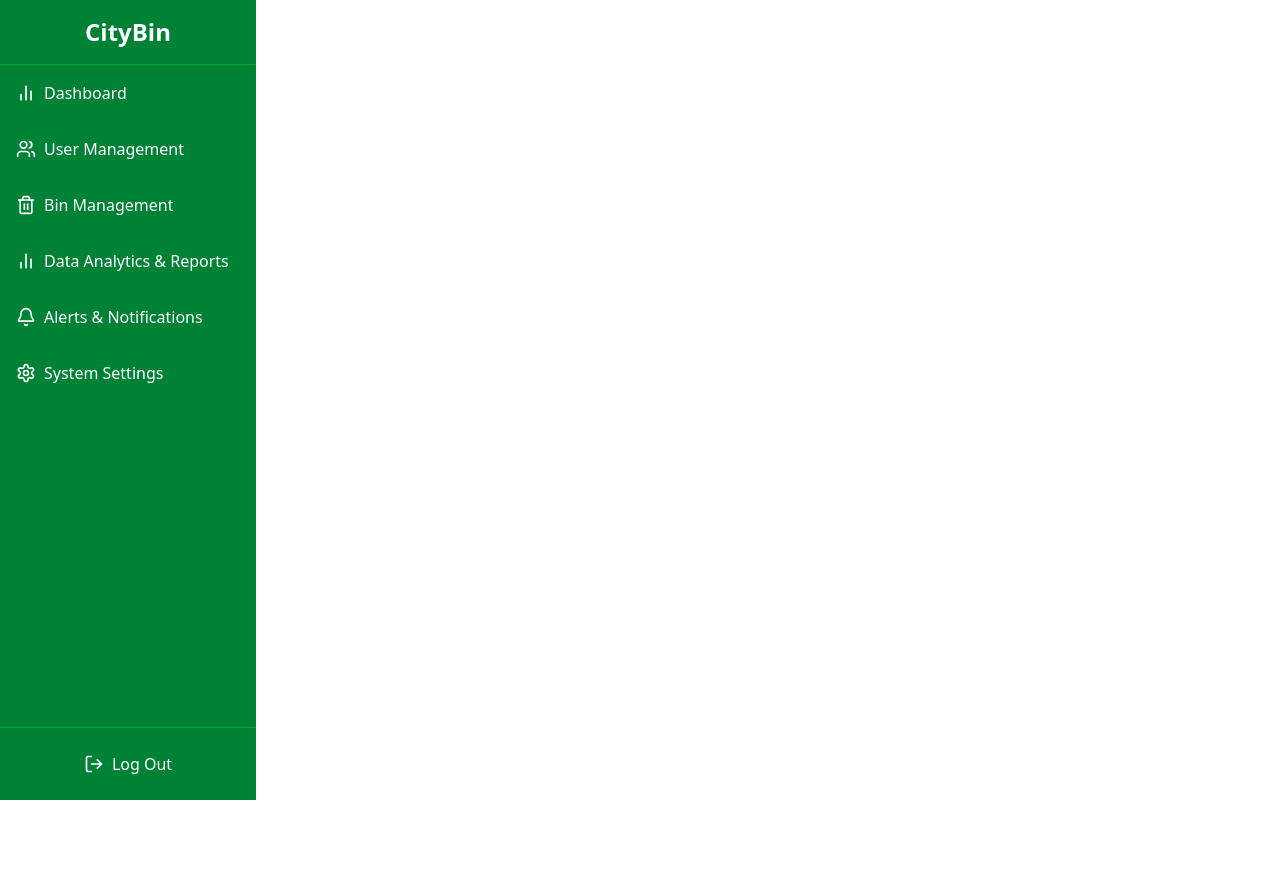
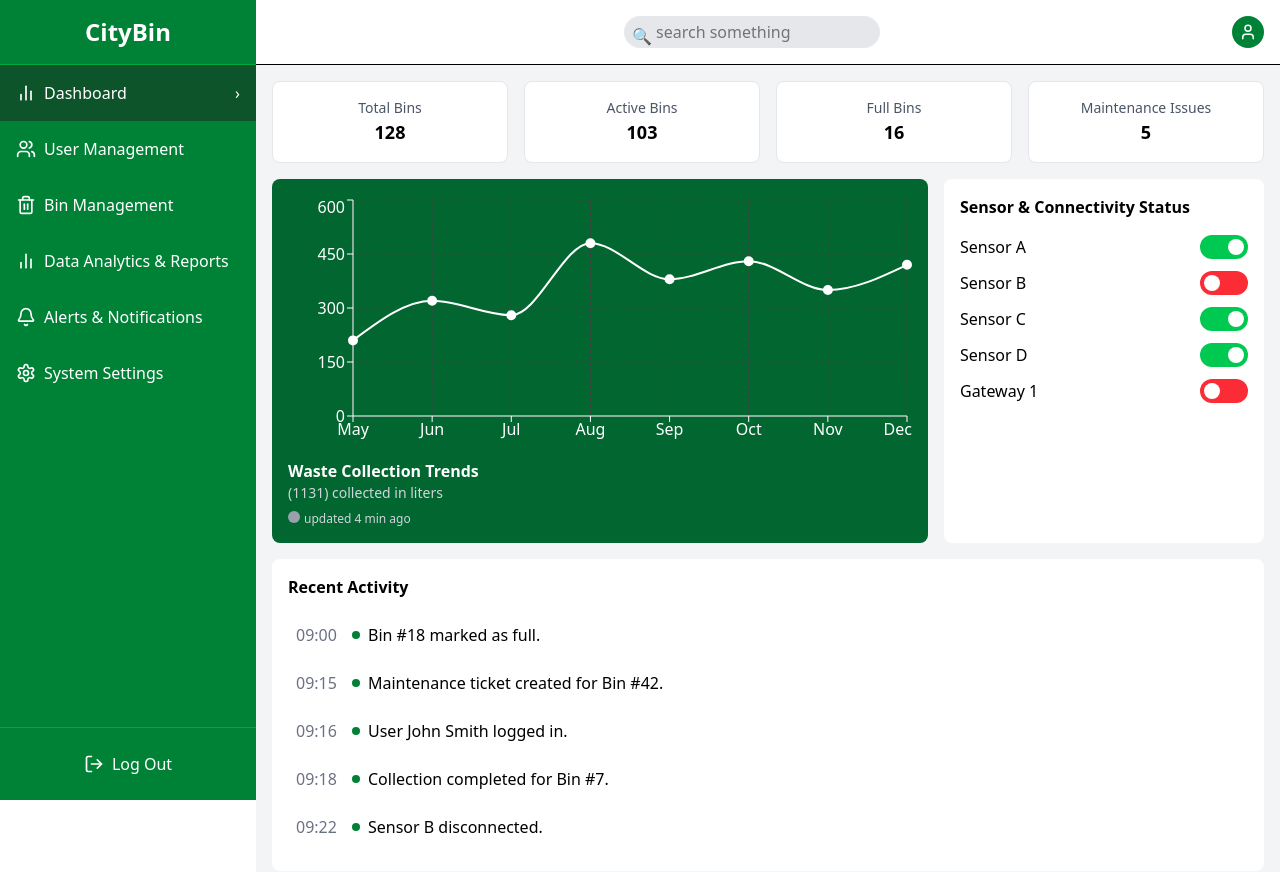
Before and after one commit to UpenaNuhansi/CityBin-Capstone-Group10, a React (Vite) app in the folder citybin/: page / in a window 1280 px wide. Shown: the top 872 px of the page. Before the commit the page ends 800 px from the top, so only its background shows below. Built offline with nearby package versions, Linux system fonts and the light colour scheme.

Commit message:
I developed Admin Dashboard

```diff
--- a/citybin/src/App.jsx
+++ b/citybin/src/App.jsx
@@ -1,12 +1,56 @@
-import React from 'react'
+import React, {useState} from 'react';
 import Sidebar from './Components/SideBar/SideBar'
+import Dashboard from './Components/Dashboard/Dashboard'
+import LogoutModal from './Components/LogoutModal/LogoutModal';
 
-const App = () => {
+export default function App() {
+  const [activePage, setActivePage] = useState('Dashboard');
+  const [isLogoutModalOpen, setIsLogoutModalOpen]= useState(false);
+
+  const handleNavigation = (page) => {
+    setActivePage(page);
+    console.log(`Navigating to ${page}`);
+  };
+
+    const handleLogoutClick = () => {
+    setIsLogoutModalOpen(true);
+  };
+
+  const handleConfirmLogout = () => {
+    setIsLogoutModalOpen(false);
+    console.log('User logged out'); // Simulate logout; in a real app, clear auth state and redirect
+  };
+
+  const handleCancelLogout = () => {
+    setIsLogoutModalOpen(false);
+  };
+
+
   return (
     <div>
-  <Sidebar/>
+
+  <Sidebar activePage={activePage}
+  handleNavigation={handleNavigation}
+  handleLogoutClick={handleLogoutClick}/>
+  {activePage==='Dashboard' ? (
+    <Dashboard
+    activePage={activePage}
+    setActivePage={setActivePage}
+    handleNavigation={handleNavigation}/>
+  ):(
+    <div className="flex-1 flex flex-col ml-64 p-4 bg-gray-100">
+          <h1 className="text-2xl font-bold">{activePage}</h1>
+          <p>Content for {activePage} page (to be implemented).</p>
+        </div>
+  )}
+
+   {isLogoutModalOpen && (
+        <LogoutModal
+          onConfirm={handleConfirmLogout}
+          onCancel={handleCancelLogout}
+        />
+      )}
+
   </div>
-  )
+  );
 }
-
-export default App
--- /dev/null
+++ b/citybin/src/Components/Dashboard/Dashboard.jsx
@@ -0,0 +1,136 @@
+import { useState } from 'react';
+import { LineChart, Line, XAxis, YAxis, CartesianGrid, Tooltip, ResponsiveContainer } from 'recharts';
+import { User } from 'lucide-react';
+import SensorStatus from '../SensorStatus/SensorStatus';
+
+
+const wasteData = [
+  { month: 'May', value: 210 },
+  { month: 'Jun', value: 320 },
+  { month: 'Jul', value: 280 },
+  { month: 'Aug', value: 480 },
+  { month: 'Sep', value: 380 },
+  { month: 'Oct', value: 430 },
+  { month: 'Nov', value: 350 },
+  { month: 'Dec', value: 420 },
+];
+
+const recentActivity = [
+  { time: '09:00', message: 'Bin #18 marked as full.' },
+  { time: '09:15', message: 'Maintenance ticket created for Bin #42.' },
+  { time: '09:16', message: 'User John Smith logged in.' },
+  { time: '09:18', message: 'Collection completed for Bin #7.' },
+  { time: '09:22', message: 'Sensor B disconnected.' },
+];
+
+export default function Dashboard({ activePage, setActivePage, handleNavigation }) {
+  const [searchText, setSearchText] = useState('');
+  const [sensorStatus, setSensorStatus] = useState({
+    'Sensor A': true,
+    'Sensor B': false,
+    'Sensor C': true,
+    'Sensor D': true,
+    'Gateway 1': false
+  });
+
+  const toggleSensor = (name) => {
+    setSensorStatus(prev => ({
+      ...prev,
+      [name]: !prev[name]
+    }));
+  };
+
+  return (
+    <div className="flex-1 flex flex-col ml-64">
+      <div className="bg-white p-4 border-b flex justify-between items-center sticky top-0 z-10">
+        <div></div>
+        <div className="relative">
+          <input
+            type="text"
+            placeholder="search something"
+            className="bg-gray-200 rounded-full pl-8 pr-4 py-1 w-64 focus:outline-none focus:ring-2 focus:ring-green-500 transition-all duration-200"
+            value={searchText}
+            onChange={(e) => setSearchText(e.target.value)}
+          />
+          <span className="absolute left-2 top-2 text-gray-500">🔍</span>
+        </div>
+        <div
+          className="w-8 h-8 bg-green-700 rounded-full flex items-center justify-center text-white cursor-pointer hover:bg-green-800 transition-colors duration-200"
+          onClick={() => handleNavigation('Profile')}
+        >
+          <User size={18} />
+        </div>
+      </div>
+      <div className="flex-1 p-4 bg-gray-100">
+        <div className="grid grid-cols-4 gap-4 mb-4">
+          <StatusBox title="Total Bins" value="128" onClick={() => handleNavigation('Bin Management')} />
+          <StatusBox title="Active Bins" value="103" onClick={() => handleNavigation('Bin Management')}/>
+          <StatusBox title="Full Bins" value="16" onClick={() => handleNavigation('Bin Management')}/>
+          <StatusBox title="Maintenance Issues" value="5" onClick={() => handleNavigation('Bin Management')}/>
+        </div>
+        <div className="grid grid-cols-3 gap-4">
+          <div
+            className="col-span-2 bg-green-800 rounded-lg p-4 text-white hover:shadow-lg transition-all duration-200 cursor-pointer"
+            onClick={() => handleNavigation('Data Analytics & Reports')}
+          >
+            <div className="h-64">
+              <ResponsiveContainer width="100%" height="100%">
+                <LineChart data={wasteData}>
+                  <CartesianGrid strokeDasharray="3 3" stroke="#444" />
+                  <XAxis dataKey="month" stroke="#fff" />
+                  <YAxis stroke="#fff" />
+                  <Tooltip contentStyle={{ backgroundColor: '#333', color: '#fff', border: 'none' }} />
+                  <Line type="monotone" dataKey="value" stroke="#fff" strokeWidth={2} dot={{ fill: '#fff', r: 4 }} />
+                </LineChart>
+              </ResponsiveContainer>
+            </div>
+            <div className="mt-2">
+              <h3 className="font-bold">Waste Collection Trends</h3>
+              <p className="text-sm text-gray-300">(1131) collected in liters</p>
+              <div className="text-xs text-gray-300 mt-2">
+                <span className="inline-block w-3 h-3 bg-gray-400 rounded-full mr-1"></span>
+                updated 4 min ago
+              </div>
+            </div>
+          </div>
+          <div
+            className="bg-white rounded-lg p-4 hover:shadow-lg transition-all duration-200 cursor-pointer"
+            onClick={() => handleNavigation('Alerts & Notifications')}
+          >
+            <h3 className="font-bold mb-4">Sensor & Connectivity Status</h3>
+            {Object.keys(sensorStatus).map((sensor) => (
+              <SensorStatus
+                key={sensor}
+                name={sensor}
+                active={sensorStatus[sensor]}
+                onToggle={() => toggleSensor(sensor)}
+              />
+            ))}
+          </div>
+        </div>
+        <div
+          className="bg-white rounded-lg p-4 mt-4 hover:shadow-lg transition-all duration-200 cursor-pointer"
+          onClick={() => handleNavigation('Alerts & Notifications')}
+        >
+          <h3 className="font-bold mb-4">Recent Activity</h3>
+          {recentActivity.map((activity, index) => (
+            <div key={index} className="flex items-start mb-2 p-2 hover:bg-gray-50 rounded transition-colors duration-200">
+              <div className="text-gray-500 w-12">{activity.time}</div>
+              <div className="w-2 h-2 bg-green-700 rounded-full mt-2 mx-2"></div>
+              <div>{activity.message}</div>
+            </div>
+          ))}
+        </div>
+      </div>
+    </div>
+  );
+}
+
+function StatusBox({ title, value, onClick }) {
+  return (
+    <div className="bg-white rounded-lg p-4 text-center border border-gray-200 hover:shadow-lg transition-all duration-200 hover:border-green-500 cursor-pointer" onClick={onClick}>
+      <div className="text-gray-600 text-sm">{title}</div>
+      <div className="font-bold text-lg">{value}</div>
+    </div>
+  );
+}
--- /dev/null
+++ b/citybin/src/Components/LogoutModal/LogoutModal.jsx
@@ -0,0 +1,23 @@
+export default function LogoutModal({ onConfirm, onCancel }) {
+  return (
+    <div className="fixed inset-0 bg-black bg-opacity-50 flex items-center justify-center z-50">
+      <div className="bg-white rounded-lg p-6 shadow-lg">
+        <h2 className="text-lg font-bold text-center mb-4">Are you sure?</h2>
+        <div className="flex justify-center gap-4">
+          <button
+            className="bg-red-600 text-white px-4 py-2 rounded hover:bg-red-700 transition-colors duration-200"
+            onClick={onConfirm}
+          >
+            Yes
+          </button>
+          <button
+            className="bg-green-600 text-white px-4 py-2 rounded hover:bg-green-700 transition-colors duration-200"
+            onClick={onCancel}
+          >
+            No
+          </button>
+        </div>
+      </div>
+    </div>
+  );
+}
--- /dev/null
+++ b/citybin/src/Components/SensorStatus/SensorStatus.jsx
@@ -0,0 +1,16 @@
+export default function SensorStatus({ name, active, onToggle }) {
+  return (
+    <div className="flex justify-between items-center mb-3">
+      <div>{name}</div>
+      <button
+        onClick={(e) => {
+          e.stopPropagation();
+          onToggle();
+        }}
+        className={`w-12 h-6 rounded-full flex items-center p-1 cursor-pointer transition-colors duration-300 ${active ? 'bg-green-500 justify-end' : 'bg-red-500 justify-start'}`}
+      >
+        <div className="w-4 h-4 bg-white rounded-full transition-transform duration-300"></div>
+      </button>
+    </div>
+  );
+}
--- a/citybin/src/Components/SideBar/SideBar.jsx
+++ b/citybin/src/Components/SideBar/SideBar.jsx
@@ -1,6 +1,6 @@
 import { BarChart2, Settings, Users, Trash2, Bell, LogOut } from 'lucide-react';
 
-export default function SideBar({ activePage, handleNavigation }) {
+export default function SideBar({ activePage, handleNavigation, handleLogoutClick }) {
   return (
     <div className="w-64 bg-green-700 text-white flex flex-col h-full fixed left-0 top-0">
       <div className="p-4 text-2xl font-bold border-b border-green-600 text-center">CityBin</div>
@@ -43,7 +43,7 @@ export default function SideBar({ activePage, handleNavigation }) {
         />
       </nav>
       <div className="p-4 border-t border-green-600 flex justify-center">
-        <button className="flex items-center justify-center text-white hover:bg-green-800 p-2 rounded transition-colors duration-200 w-full">
+        <button className="flex items-center justify-center text-white hover:bg-green-800 p-2 rounded transition-colors duration-200 w-full" onClick={handleLogoutClick}>
           <LogOut size={20} className="mr-2" />
           Log Out
         </button>
@@ -55,7 +55,7 @@ export default function SideBar({ activePage, handleNavigation }) {
 function NavItem({ icon, text, active, onClick }) {
   return (
     <div
-      className={`p-4 flex items-center cursor-pointer transition-colors duration-200 ${active ? 'bg-green-800' : 'hover:bg-green-600'}`}
+      className={`p-4 flex items-center cursor-pointer transition-colors duration-200 ${active ? 'bg-green-900' : 'hover:bg-green-600'}`}
       onClick={onClick}
     >
       <span className="mr-2">{icon}</span>
```
